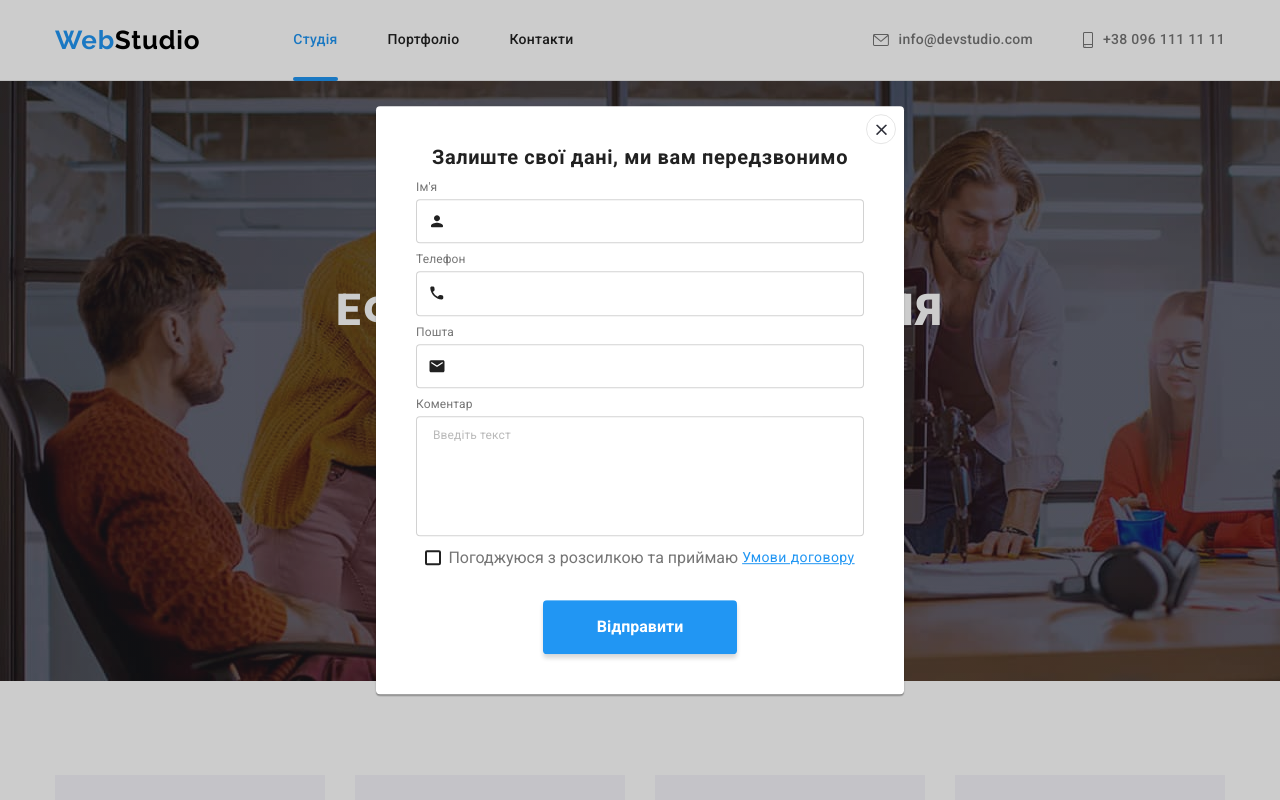
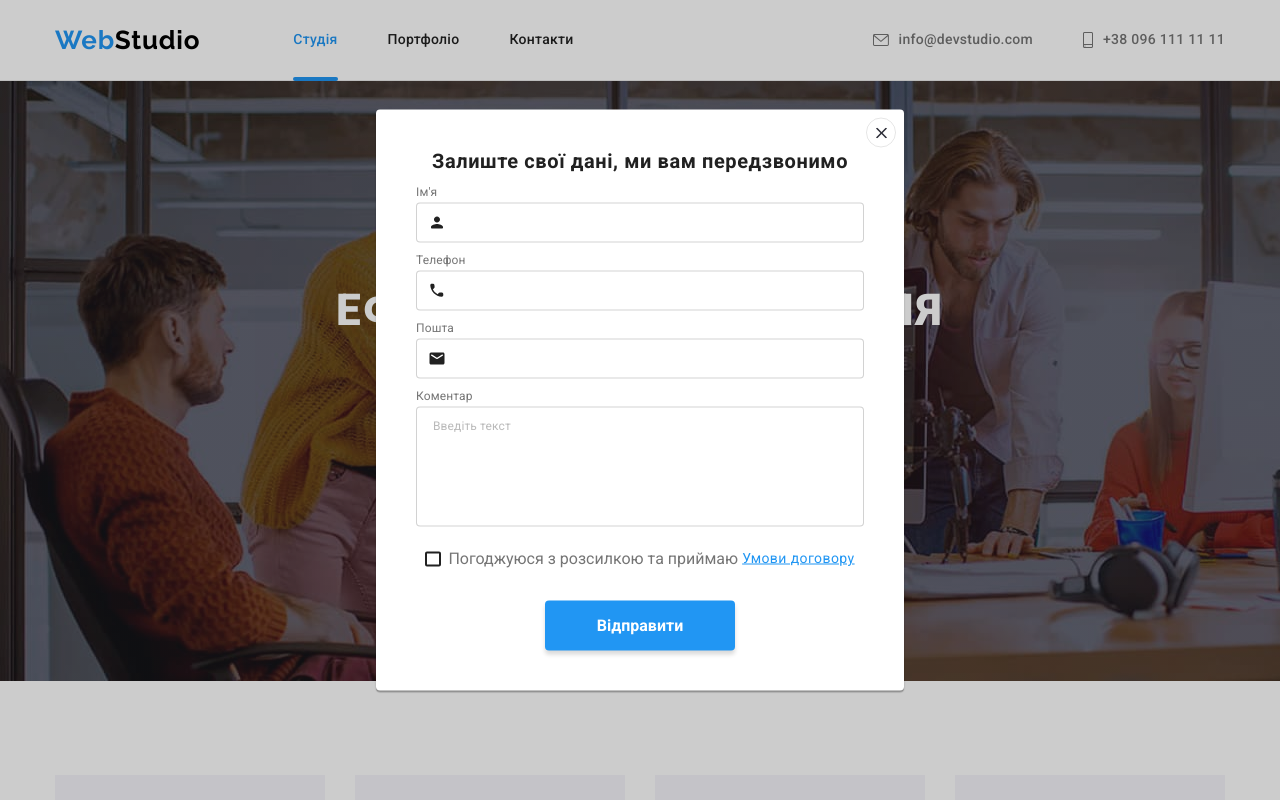
Before and after one commit to YevgenTR/goit-markup-hw-06, a plain HTML site: page index.html in a window 1280 px wide. Both pictures are taken after a click on the button "Замовити послугу". Shown: the top 800 px of the page. Drawn offline with Linux system fonts and the light colour scheme.

Commit message:
corrected

```diff
--- a/CSS/styles.css
+++ b/CSS/styles.css
@@ -768,7 +768,8 @@ p {
   left: 50%;
   padding: 40px;
 
-  min-width: 528px;
+  width: 528px;
+  height: 581px;
 
   background-color: var(--main-background-color);
   transform: translate(-50%, -50%) scale(1);
@@ -830,11 +831,15 @@ p {
   /* outline: 1px solid red; */
 }
 
+.form .field:nth-child(4) {
+  margin-bottom: 20px;
+}
+
 .field .label {
   margin-bottom: 4px;
   font-weight: 400;
   font-size: 12px;
-  line-height: 1.16;
+  line-height: 1.17;
   letter-spacing: 0.01em;
   color: var(--primary-text-color);
 }
@@ -845,8 +850,9 @@ p {
 
 .field .input {
   width: 100%;
+  padding: 10px 0 10px 42px;
 
-  padding: 12px 0 12px 42px;
+  line-height: 1.125;
   border: 1px solid rgba(33, 33, 33, 0.2);
   border-radius: 4px;
   transition-property: border-color;
@@ -963,8 +969,9 @@ p {
 }
 
 .modal .button {
-  /* display: block; */
+  display: block;
   padding: 10px 52px;
+  margin: 0 auto;
 
   background-color: var(--blue-color);
   color: var(--white-color);
@@ -973,6 +980,7 @@ p {
   line-height: 1.87;
   border-color: transparent;
   cursor: pointer;
+  border: none;
   border-radius: 4px;
   box-shadow: 0px 4px 4px rgba(0, 0, 0, 0.15);
 }
--- a/index.html
+++ b/index.html
@@ -10,8 +10,8 @@
       href="https://fonts.googleapis.com/css2?family=Raleway:wght@700&family=Roboto:wght@400;500;700;900&display=swap"
       rel="stylesheet"
     />
-    <link rel="stylesheet" href="./modern-normalize.css" />
-    <link rel="stylesheet" href="./CSS/styles.css" />
+    <link rel="stylesheet" href="./css/modern-normalize.css" />
+    <link rel="stylesheet" href="./css/styles.css" />
 
     <title>Студія</title>
   </head>
@@ -476,7 +476,7 @@
         <!-- footer form -->
         <div class="footer-form">
           <p class="title">Підпишіться на розсилку</p>
-          <form action="" class="form">
+          <form class="form">
             <!-- <label for="E-mail" class="label">E-mail</label> -->
 
             <input
@@ -486,7 +486,7 @@
               placeholder="E-mail"
               name="user-email"
             />
-            <button type="submitt" class="button">
+            <button type="submit" class="button">
               Підписатися
               <svg class="icon" width="24" height="24">
                 <use href="./images/icons/icons.svg#icon-send"></use>
@@ -504,12 +504,12 @@
             <use href="./images/icons/icons.svg#icon-close"></use>
           </svg>
         </button>
-        <h2 class="title">Залиште свої дані, ми вам передзвонимо</h2>
+        <p class="title">Залиште свої дані, ми вам передзвонимо</p>
         <form class="form" autocomplete="off" name="feedback-form">
           <div class="field">
             <label for="name" class="label">Ім'я</label>
             <div class="input-box">
-              <input id="name" type="tell" class="input" name="user-name" />
+              <input id="name" type="text" class="input" name="user-name" />
               <svg class="icon" width="18px" height="18px">
                 <use href="./images/icons/icons.svg#icon-person-modal"></use>
               </svg>
@@ -519,7 +519,7 @@
           <div class="field">
             <label for="tell" class="label">Телефон</label>
             <div class="input-box">
-              <input type="tell" id="tell" class="input" name="user-phone" />
+              <input type="tel" id="tell" class="input" name="user-phone" />
               <svg class="icon" width="18px" height="18px">
                 <use href="./images/icons/icons.svg#icon-phone-modal"></use>
               </svg>
@@ -529,7 +529,7 @@
           <div class="field">
             <label for="email" class="label">Пошта</label>
             <div class="input-box">
-              <input type="tell" id="email" class="input" name="user-email" />
+              <input type="email" id="email" class="input" name="user-email" />
               <svg class="icon" width="18px" height="18px">
                 <use href="./images/icons/icons.svg#icon-email-modal"></use>
               </svg>
@@ -537,14 +537,13 @@
           </div>
 
           <div class="field">
-            <label for="comment" class="label" name="comment">Коментар</label>
+            <label for="comment" class="label">Коментар</label>
             <textarea
               name="textarea"
               id="comment"
               cols="30"
               rows="10"
               class="textarea"
-              name="comment"
               placeholder="Введіть текст"
             ></textarea>
           </div>
@@ -555,17 +554,13 @@
                 id="checkbox"
                 class="checkbox visually-hidden"
                 name="checkbox"
-                name="user-agreement"
               />
               <span class="icon"></span>
               Погоджуюся з розсилкою та приймаю
             </label>
             <a href="" class="link">Умови договору</a>
           </div>
-
-          <div class="button-container">
-            <button class="button">Відправити</button>
-          </div>
+          <button class="button">Відправити</button>
         </form>
       </div>
     </div>
```
Also changed, not shown: portfolio.html (+5 -6 lines), css/modern-normalize.css (renamed from modern-normalize.css).
